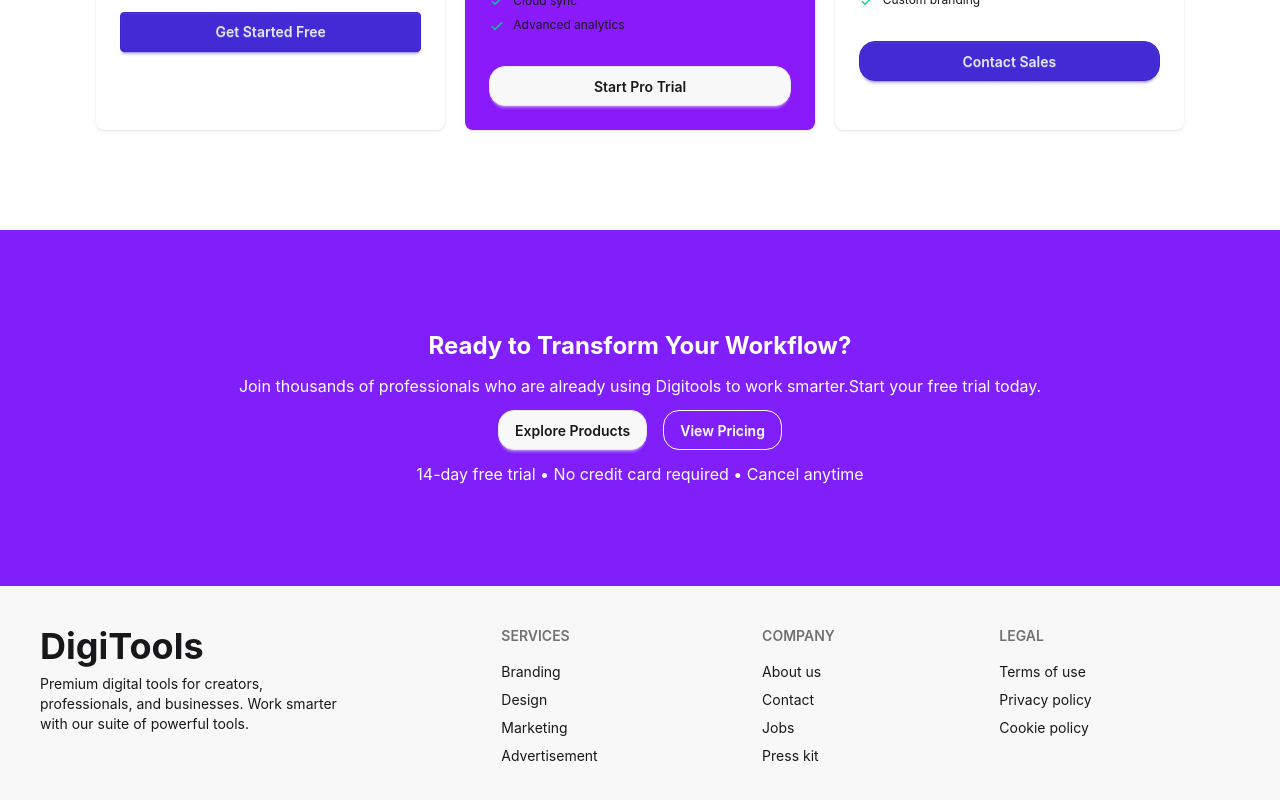
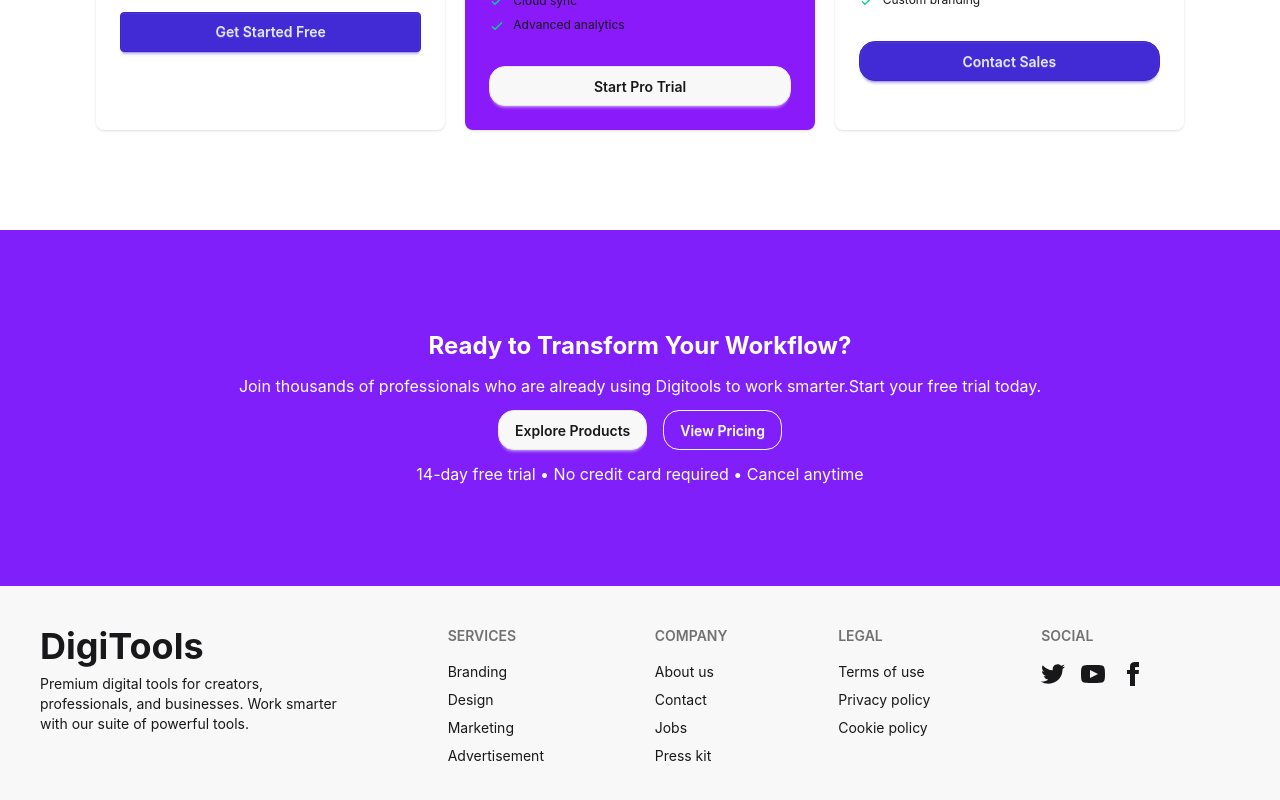
Before and after one commit to ShahidurRahman2/digi-toots-platform, a React (Vite) app: page / in a window 1280 px wide. Shown: the part 3157-3957 px from the top of the page. Built offline with nearby package versions, Linux system fonts and the light colour scheme.

Commit message:
fourth commit done here

```diff
--- a/src/App.jsx
+++ b/src/App.jsx
@@ -563,6 +563,45 @@
           <a className="link link-hover">Privacy policy</a>
           <a className="link link-hover">Cookie policy</a>
         </nav>
+
+        <nav>
+          <h6 className="footer-title">Social</h6>
+          <div className="grid grid-flow-col gap-4">
+            <a>
+              <svg
+                xmlns="http://www.w3.org/2000/svg"
+                width="24"
+                height="24"
+                viewBox="0 0 24 24"
+                className="fill-current">
+                <path
+                  d="M24 4.557c-.883.392-1.832.656-2.828.775 1.017-.609 1.798-1.574 2.165-2.724-.951.564-2.005.974-3.127 1.195-.897-.957-2.178-1.555-3.594-1.555-3.179 0-5.515 2.966-4.797 6.045-4.091-.205-7.719-2.165-10.148-5.144-1.29 2.213-.669 5.108 1.523 6.574-.806-.026-1.566-.247-2.229-.616-.054 2.281 1.581 4.415 3.949 4.89-.693.188-1.452.232-2.224.084.626 1.956 2.444 3.379 4.6 3.419-2.07 1.623-4.678 2.348-7.29 2.04 2.179 1.397 4.768 2.212 7.548 2.212 9.142 0 14.307-7.721 13.995-14.646.962-.695 1.797-1.562 2.457-2.549z"></path>
+              </svg>
+            </a>
+            <a>
+              <svg
+                xmlns="http://www.w3.org/2000/svg"
+                width="24"
+                height="24"
+                viewBox="0 0 24 24"
+                className="fill-current">
+                <path
+                  d="M19.615 3.184c-3.604-.246-11.631-.245-15.23 0-3.897.266-4.356 2.62-4.385 8.816.029 6.185.484 8.549 4.385 8.816 3.6.245 11.626.246 15.23 0 3.897-.266 4.356-2.62 4.385-8.816-.029-6.185-.484-8.549-4.385-8.816zm-10.615 12.816v-8l8 3.993-8 4.007z"></path>
+              </svg>
+            </a>
+            <a>
+              <svg
+                xmlns="http://www.w3.org/2000/svg"
+                width="24"
+                height="24"
+                viewBox="0 0 24 24"
+                className="fill-current">
+                <path
+                  d="M9 8h-3v4h3v12h5v-12h3.642l.358-4h-4v-1.667c0-.955.192-1.333 1.115-1.333h2.885v-5h-3.808c-3.596 0-5.192 1.583-5.192 4.615v3.385z"></path>
+              </svg>
+            </a>
+          </div>
+        </nav>
       </footer>
       </>
       );
```
